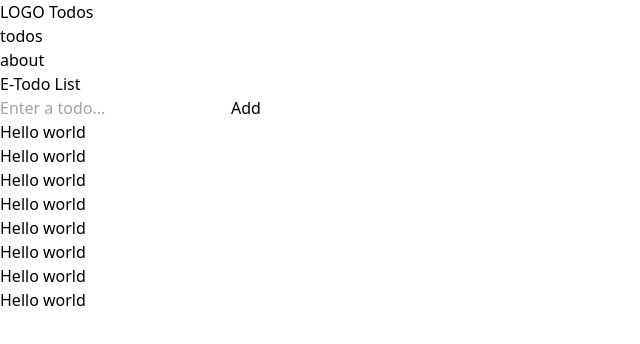
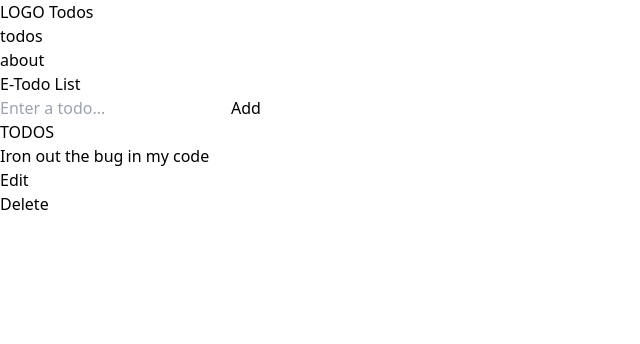
Before and after one commit to CharlesOsang017/mern-todo, a React (Vite) app in the folder client/: page / in a window 1280 px wide. Shown: the top 344 px of the page, without its empty margins (0-640 px from the left). Built offline with nearby package versions, Linux system fonts and the light colour scheme.

Commit message:
Finish todo list page

```diff
--- a/client/src/components/Home.jsx
+++ b/client/src/components/Home.jsx
@@ -15,14 +15,17 @@ const Home = () => {
         </button>
       </div>
       <div className='flex flex-col flex-1'>
-        <h2>Hello world</h2>
-        <h2>Hello world</h2>
-        <h2>Hello world</h2>
-        <h2>Hello world</h2>
-        <h2>Hello world</h2>
-        <h2>Hello world</h2>
-        <h2>Hello world</h2>
-        <h2>Hello world</h2>
+        <h2 className='mx-auto my-7 text-green-700'>TODOS</h2>
+        <div className='flex justify-between bg-slate-200 p-3 rounded-lg'>
+          <h3 className='text-semibold truncate'>
+            Iron out the bug in my code
+          </h3>
+          <div className='flex gap-2'>
+            <p>Edit</p>
+            <p>Delete</p>
+          </div>
+        </div>
+
       </div>
     </main>
   );
```
